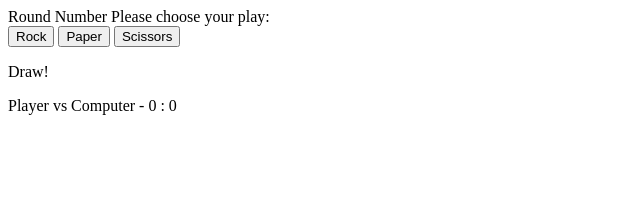
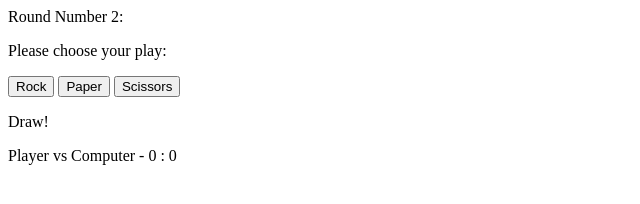
Before and after one commit to JeffLCoder/rock_paper_scissors, a plain HTML site: page index.html in a window 1280 px wide. Both pictures are taken after a click on the button "Rock". Shown: the whole page, without its empty margins (0-640 px from the left). Drawn offline with Linux system fonts and the light colour scheme.

Commit message:
add external variable clickCount to track times played stop game after x times add reminder of times played

```diff
--- a/app.js
+++ b/app.js
@@ -10,8 +10,13 @@ function playRound(e) {
 
     const playerSelection = e.target.name;
     const computerSelection = getComputerChoice();
+
+
+    if (clickCount > num) {
+        announce.textContent = `${num} Rounds!`;
+        return
+    }
     announcement.appendChild(announce);
-
     // rock=0, paper=1, scissors=2, player wins only if the remainder is 1 or -2
     switch (choices.indexOf(playerSelection) - choices.indexOf(computerSelection)) {
         case 0:
@@ -31,12 +36,18 @@ function playRound(e) {
     }
     scores.textContent = `Player vs Computer - ${playerScore} : ${computerScore}`
     announcement.appendChild(scores);
+
+    topHeadline.textContent = (`Round Number ${++clickCount > 5 ? 5 : clickCount}:`);
 }
 
 const announce = document.createElement('p');
 const scores = document.createElement('p');
+// const gameRound = document.createElement('p');
 const announcement = document.querySelector('.announcement');
+const topHeadline = document.querySelector('#top-headline');
 const buttons = document.querySelectorAll('.button');
+let clickCount = 1;
+let num = 5;
 buttons.forEach(button => {
     button.addEventListener('click', playRound)
 })
--- a/index.html
+++ b/index.html
@@ -6,12 +6,13 @@
     <meta http-equiv="X-UA-Compatible" content="IE=edge">
     <meta name="viewport" content="width=device-width, initial-scale=1.0">
     <title>Rock Paper Scissors</title>
+    <link rel="stylesheet" href="style.css">
 </head>
 
 <body>
     <header class="headline">
-        <span id="round">Round Number</span>
-        <span id="subheadline">Please choose your play:</span>
+        <span id="top-headline">Round Number 1</span>
+        <p id="sub-headline">Please choose your play:</p>
     </header>
     <main>
         <button class="button" name="rock" id="rock" value="rock">Rock</button>
```
Also changed, not shown: style.css (added), 1 other file.
